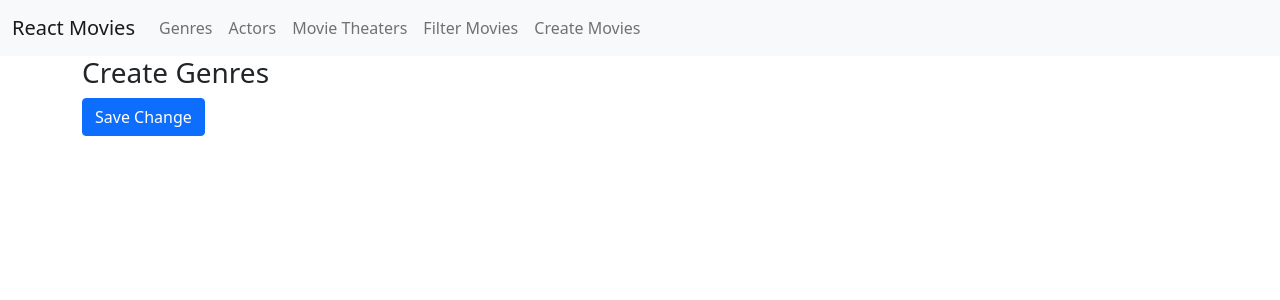
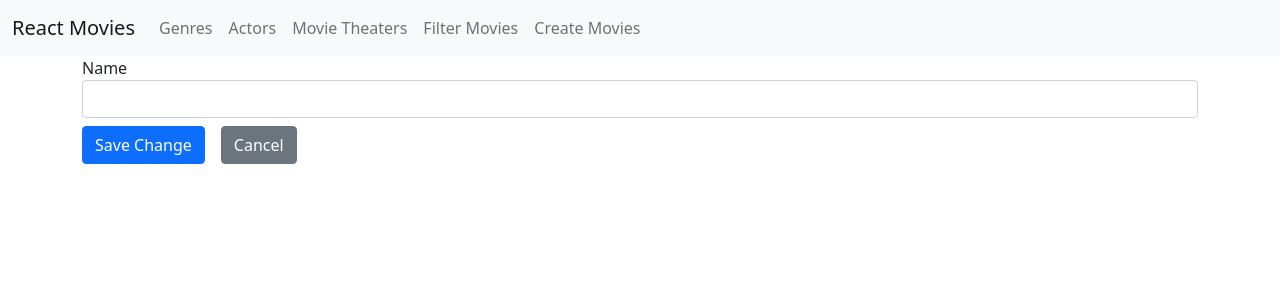
Before and after one commit to niazmurshedsiam/Movies_FrontEnd, a React (Create React App) app in the folder react-movies/: page /genres/create in a window 1280 px wide. Shown: the top 300 px of the page. Built offline with nearby package versions, Linux system fonts and the light colour scheme.

Commit message:
Building Our First Form

```diff
--- a/react-movies/package.json
+++ b/react-movies/package.json
@@ -12,6 +12,7 @@
     "@types/react-dom": "^18.2.7",
     "@types/react-router": "^5.1.20",
     "bootstrap": "5.0",
+    "formik": "^2.2.9",
     "react": "^18.2.0",
     "react-dom": "^18.2.0",
     "react-router-dom": "5.2",
--- a/react-movies/src/genres/CreateGenres.tsx
+++ b/react-movies/src/genres/CreateGenres.tsx
@@ -1,12 +1,30 @@
 import { useHistory } from "react-router";
 import Button from "../utils/Button/Button";
+import { Formik, Field, Form } from "formik";
+import { Link } from "react-router-dom";
 
 export default function CreateGenres() {
     const history = useHistory();
     return (
         <>
-            <h3>Create Genres</h3>
-            <Button onClick={() => { history.push("/genres") }}>Save Change</Button>
+            <Formik initialValues={{
+                name: ""
+            }}
+                onSubmit={value => {
+                    console.log(value);
+                }}
+            >
+                <Form>
+                    <div className="mb-2">
+                        <label htmlFor="name">Name</label>
+                        <Field name="name" className="form-control"></Field>
+                    </div>
+                    <Button type="submit">Save Change</Button>
+                    <Link className="btn btn-secondary" to="/genres">Cancel</Link>
+                </Form>
+
+            </Formik>
+
         </>
     )
 }
--- a/react-movies/src/index.css
+++ b/react-movies/src/index.css
@@ -11,3 +11,7 @@ code {
   font-family: source-code-pro, Menlo, Monaco, Consolas, 'Courier New',
     monospace;
 }
+
+form>a {
+  margin-left: 1rem;
+}
--- a/react-movies/src/utils/Button/Button.tsx
+++ b/react-movies/src/utils/Button/Button.tsx
@@ -6,5 +6,10 @@ export default function Button(props: ButtonProps) {
 
 interface ButtonProps {
     children: React.ReactNode,
-    onClick(): void
+    onClick?(): void,
+    type: "button" | "submit"
 }
+
+Button.defaultProps = {
+    type: "button"
+}
```
Also changed, not shown: 1 other file (tests, documents, lock files or other folders).
